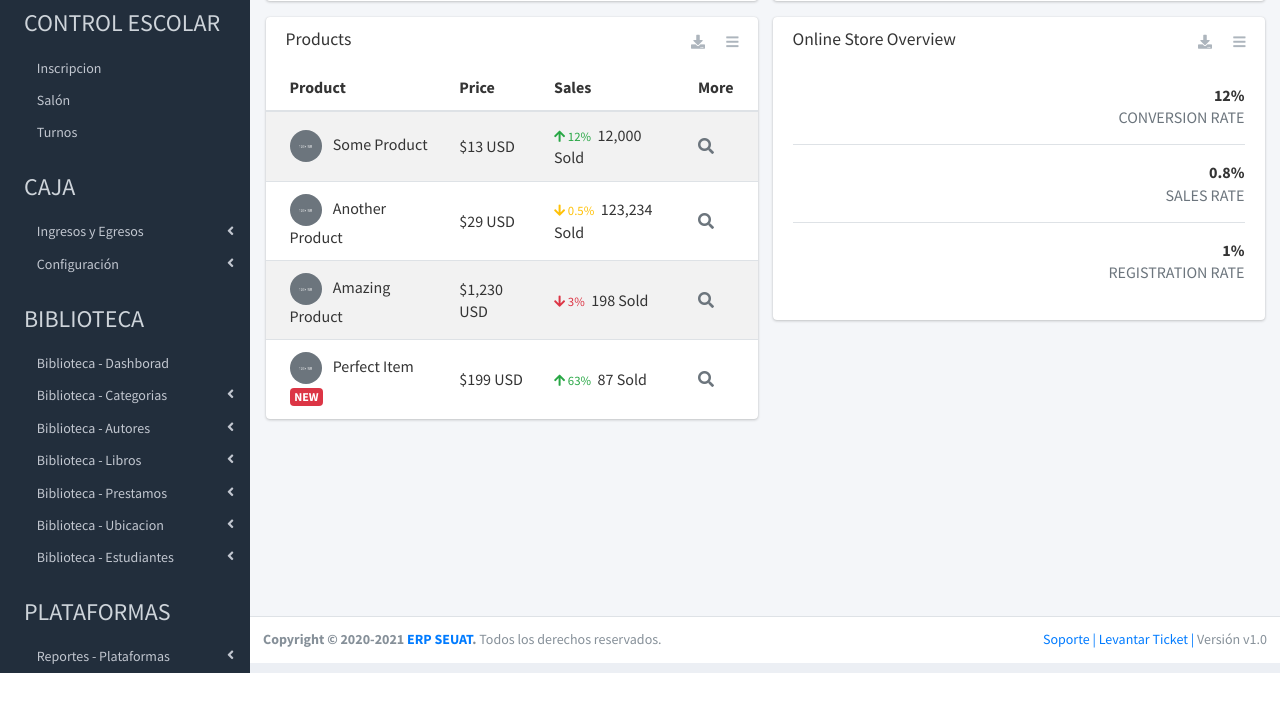
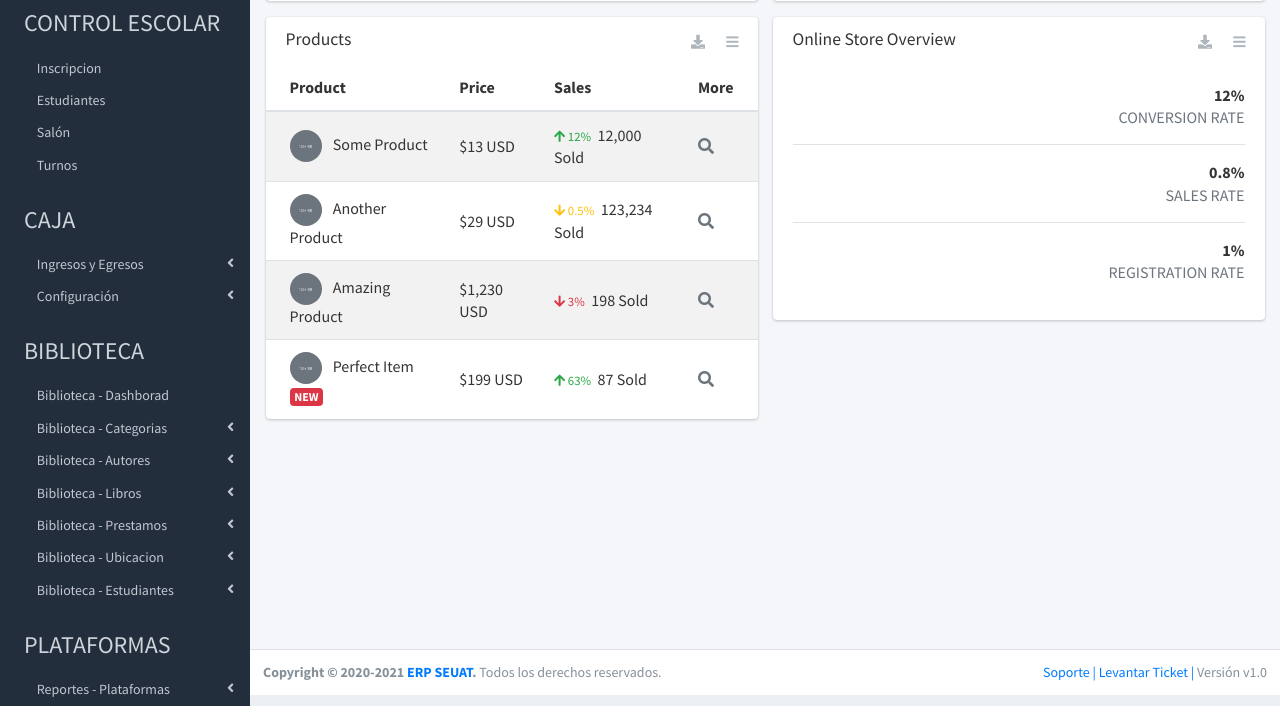
Before and after one commit to guzmanv/erp-seuat-v1, a PHP site: page /erp-seuat-v1/ in a window 1280 px wide. Shown: the part 533-1239 px from the top of the page. Before the commit the page ends 1206 px from the top, so only its background shows below. Run offline with PHP 8.4, Linux system fonts and the light colour scheme; data that the repository does not hold is empty; some libraries are stand-ins or nearby versions.

Commit message:
se agrego el menu de estudiantes en nav_admin.php

```diff
--- a/Views/Template/nav_admin.php
+++ b/Views/Template/nav_admin.php
@@ -330,6 +330,15 @@
                             </a>
                         </li>
                         <li class="nav-item">
+                            <a href="<?php echo BASE_URL ?>/Estudiantes/estudiantes" class="nav-link">
+                                <i class="ml-3 mr-2" data-feather="users"></i>
+                                <!--<i class="nav-icon fas fa-university"></i>-->
+                                <p>
+                                    Estudiantes
+                                </p>
+                            </a>
+                        </li>
+                        <li class="nav-item">
                             <a href="<?php echo BASE_URL ?>/Salon/salon" class="nav-link">
                                 <i class="ml-3 mr-2" data-feather="cast"></i>
                                 <!--<i class="nav-icon fas fa-university"></i>-->
```
